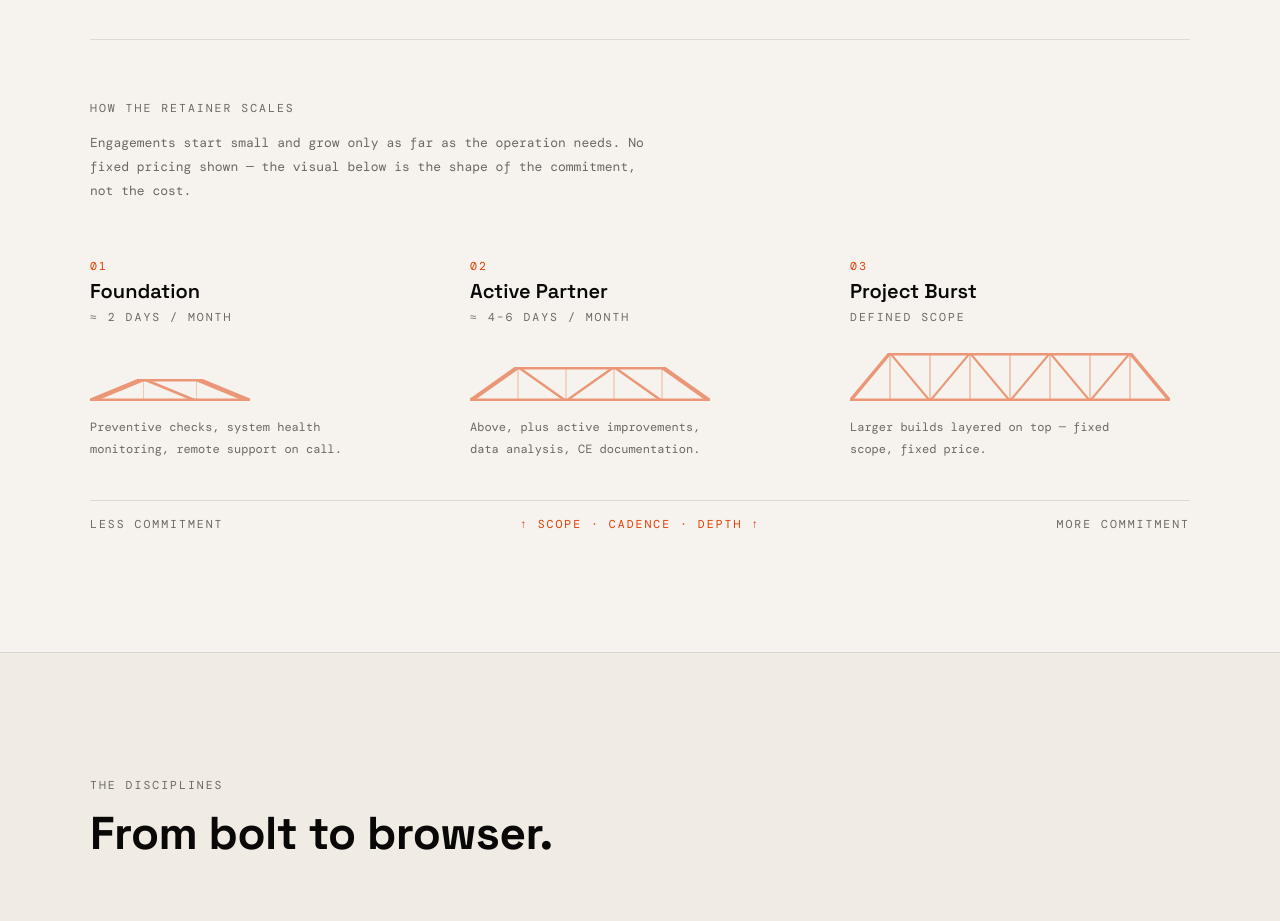
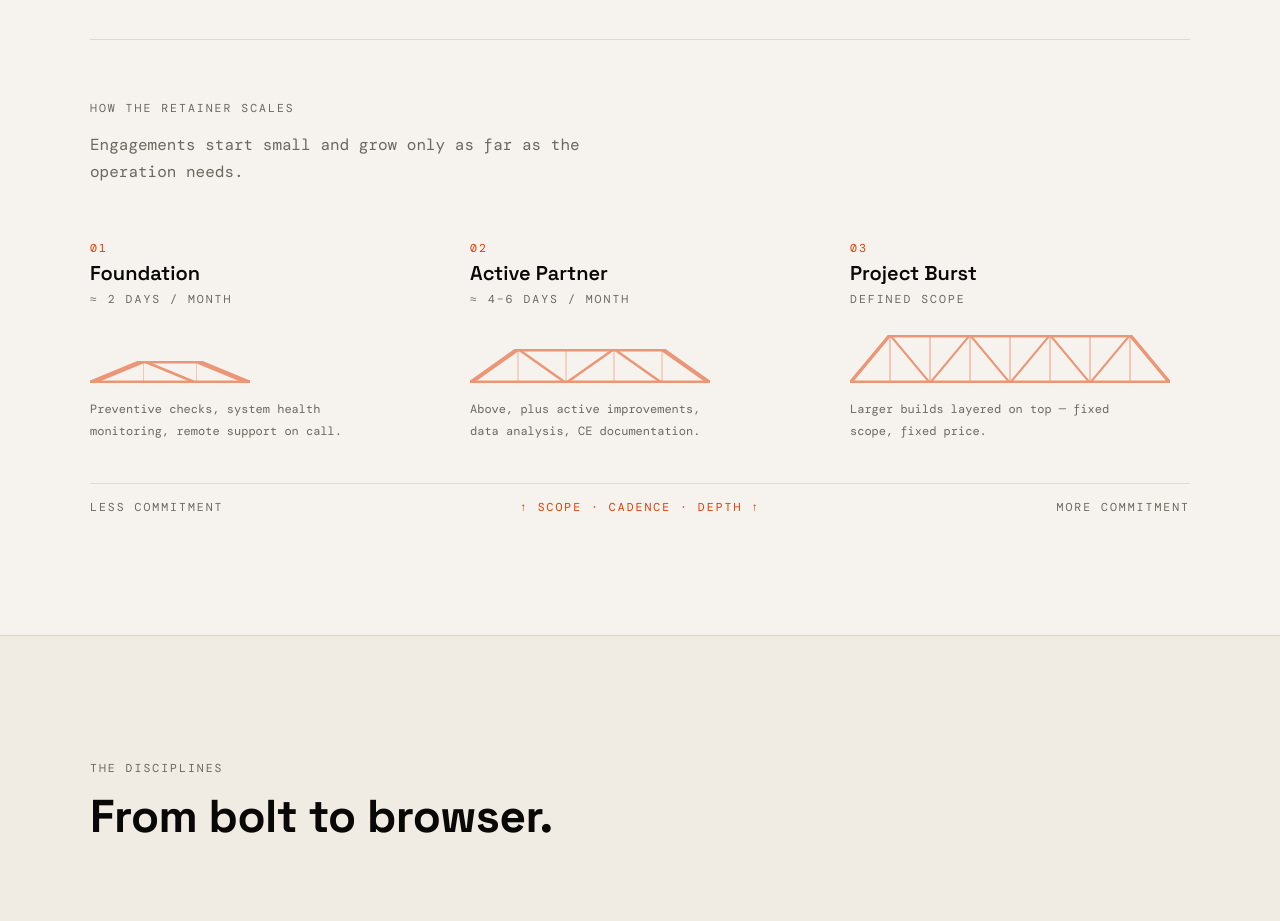
Before and after one commit to draaibijtel/vakwerk, a React (Vite) app: page / in a window 1280 px wide. Shown: the part 2560-3481 px from the top of the page. Built offline with nearby package versions, Linux system fonts and the light colour scheme; the HTML template or start-up script is replaced by a standard one; a web font is replaced by a local one.

Commit message:
Trim retainer intro to one sentence, increase font size

```diff
--- a/src/App.jsx
+++ b/src/App.jsx
@@ -379,9 +379,8 @@ export default function App() {
           {/* Retainer scale — belongs to "Fractional Plant Engineer" above, not a separate pitch */}
           <div style={{ marginTop: "88px", paddingTop: "56px", borderTop: "1px solid var(--line)" }}>
             <Label>How the retainer scales</Label>
-            <p style={{ fontFamily: "var(--mono)", fontSize: "13px", color: "var(--gray)", lineHeight: 1.85, marginTop: "14px", maxWidth: "560px", fontWeight: 300 }}>
-              Engagements start small and grow only as far as the operation needs. No fixed pricing shown —
-              the visual below is the shape of the commitment, not the cost.
+            <p style={{ fontFamily: "var(--mono)", fontSize: "16px", color: "var(--gray)", lineHeight: 1.7, marginTop: "14px", maxWidth: "560px", fontWeight: 300 }}>
+              Engagements start small and grow only as far as the operation needs.
             </p>
 
             <div style={{ display: "grid", gridTemplateColumns: "repeat(3, 1fr)", gap: "0 40px", marginTop: "56px", alignItems: "end" }} className="three-col">
```
